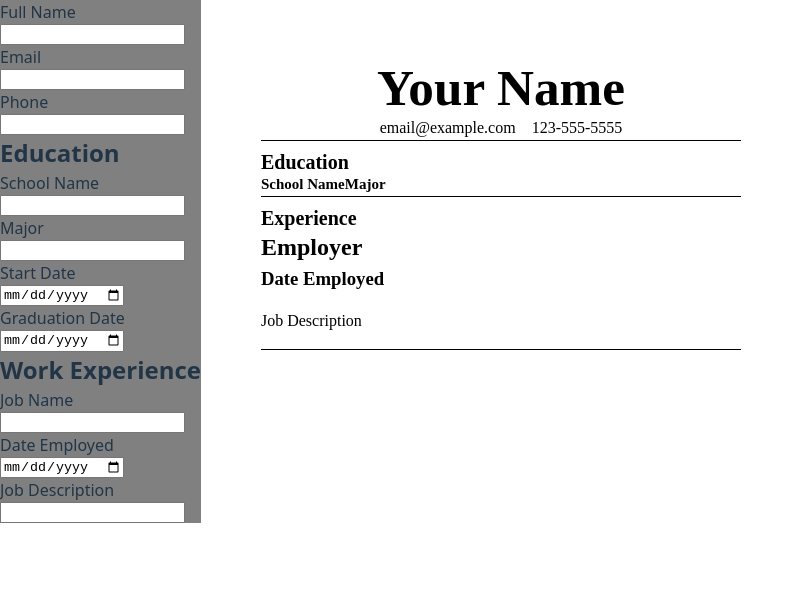
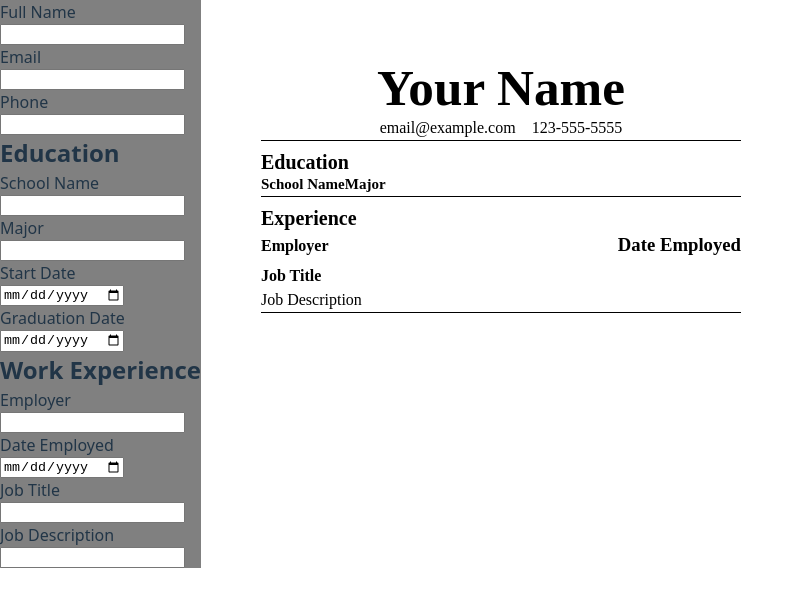
Before and after one commit to TheRealStingos/CV-App, a React (Vite) app: page / in a window 1280 px wide. Shown: the top 606 px of the page, without its empty margins (0-804 px from the left). Built offline with nearby package versions, Linux system fonts and the light colour scheme.

Commit message:
add styling for employment section

```diff
--- a/src/App.css
+++ b/src/App.css
@@ -69,3 +69,12 @@ input {
 h1, h2, h3 {
     margin: 0;
 }
+
+.experience-preview > .section-row > h2, .job-section > h3 {
+    font-size: 16px;
+    margin-top: 5px;
+}
+
+.job-desc {
+    margin: 0
+}
--- a/src/components/ExperienceForm.jsx
+++ b/src/components/ExperienceForm.jsx
@@ -13,11 +13,11 @@ function ExperienceForm({ experience, setExperience }) {
             <h2>Work Experience</h2>
 
             <label>
-                Job Name
+                Employer
                 <input
                 type="text"
-                name="jobName"
-                value={experience.jobName}
+                name="employer"
+                value={experience.employer}
                 onChange={handleChange}
                 />
             </label>
@@ -28,6 +28,16 @@ function ExperienceForm({ experience, setExperience }) {
                 type="date"
                 name="dateEmployed"
                 value={experience.dateEmployed}
+                onChange={handleChange}
+                />
+            </label>
+
+            <label>
+                Job Title
+                <input
+                type="text"
+                name="jobTitle"
+                value={experience.jobTitle}
                 onChange={handleChange}
                 />
             </label>
--- a/src/components/ExperiencePreview.jsx
+++ b/src/components/ExperiencePreview.jsx
@@ -1,14 +1,17 @@
 function ExperiencePreview({ experience }) {
-    const { jobName, dateEmployed, jobDesc } = experience;
+    const { employer, dateEmployed, jobTitle, jobDesc } = experience;
 
     return (
         <section className="experience-preview">
             <h1 className="section-header">Experience</h1>
-            <h2>{jobName || "Employer"}</h2>
+            <div className="section-row">
+                <h2>{employer || "Employer"}</h2>
 
-            <h3>{dateEmployed || "Date Employed"}</h3>
+                <h3>{dateEmployed || "Date Employed"}</h3>
+            </div>
 
-            <div>
+            <div className="job-section">
+                <h3>{jobTitle || "Job Title"}</h3>
                 <p className="job-desc">
                     {jobDesc || "Job Description"}
                 </p>
```
